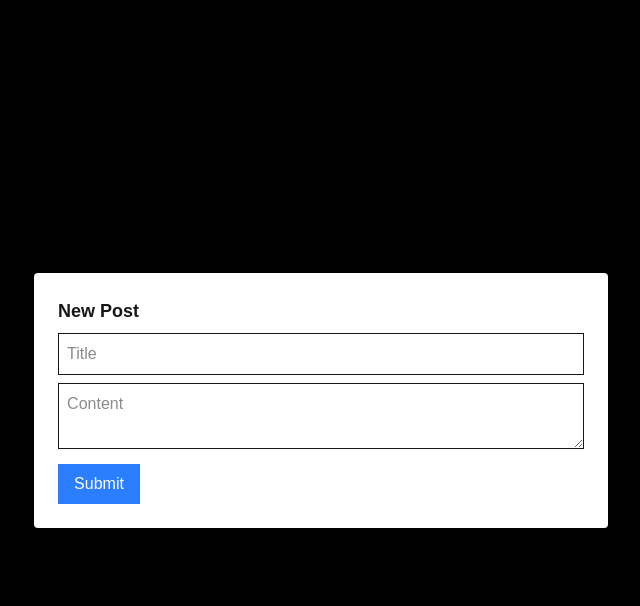
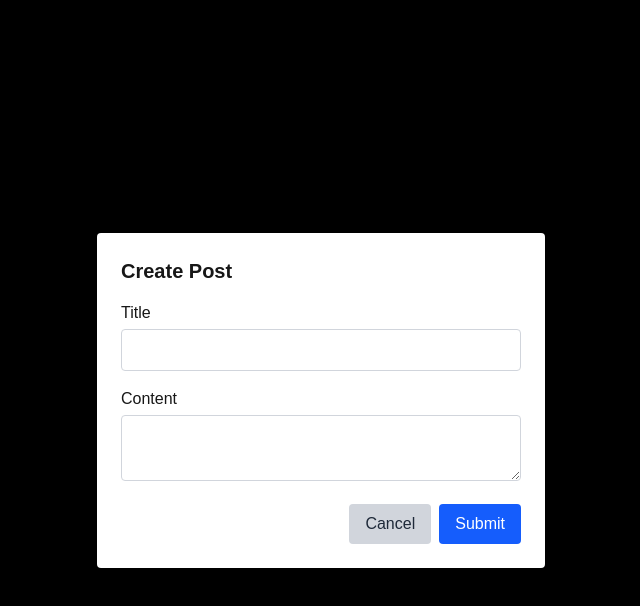
Before and after one commit to Nduat1/alx-project-0x02-setup, a Next.js app in the folder alx-project-0x02/: page /home in a window 1280 px wide. Both pictures are taken after a click on the button "Add Post". Shown: the top 606 px of the page, without its empty margins (319-959 px from the left). Built offline with nearby package versions, Linux system fonts and the light colour scheme.

Commit message:
Modal component

```diff
--- a/alx-project-0x02/components/common/PostModal.tsx
+++ b/alx-project-0x02/components/common/PostModal.tsx
@@ -1,20 +1,63 @@
-import { useState } from 'react';
+// components/common/PostModal.tsx
+import React, { useState } from 'react';
 
 interface PostModalProps {
-  onAddPost: (title: string, content: string) => void;
+  onClose: () => void;
+  onSubmit: (title: string, content: string) => void;
 }
 
-const PostModal = ({ onAddPost }: PostModalProps) => {
+const PostModal: React.FC<PostModalProps> = ({ onClose, onSubmit }) => {
   const [title, setTitle] = useState('');
   const [content, setContent] = useState('');
 
+  const handleSubmit = (e: React.FormEvent) => {
+    e.preventDefault();
+    onSubmit(title, content);
+    setTitle('');
+    setContent('');
+    onClose();
+  };
+
   return (
-    <div className="fixed inset-0 bg-black bg-opacity-50 flex justify-center items-center">
-      <div className="bg-white p-6 rounded shadow-md">
-        <h2 className="text-lg font-bold mb-2">New Post</h2>
-        <input className="border p-2 mb-2 w-full" placeholder="Title" onChange={e => setTitle(e.target.value)} />
-        <textarea className="border p-2 mb-2 w-full" placeholder="Content" onChange={e => setContent(e.target.value)} />
-        <button className="bg-blue-500 text-white px-4 py-2" onClick={() => onAddPost(title, content)}>Submit</button>
+    <div className="fixed inset-0 flex items-center justify-center bg-black bg-opacity-40 z-50">
+      <div className="bg-white p-6 rounded shadow-md w-full max-w-md">
+        <h2 className="text-xl font-bold mb-4">Create Post</h2>
+        <form onSubmit={handleSubmit}>
+          <div className="mb-4">
+            <label className="block mb-1 font-medium">Title</label>
+            <input
+              type="text"
+              value={title}
+              onChange={(e) => setTitle(e.target.value)}
+              className="w-full border border-gray-300 rounded px-3 py-2"
+              required
+            />
+          </div>
+          <div className="mb-4">
+            <label className="block mb-1 font-medium">Content</label>
+            <textarea
+              value={content}
+              onChange={(e) => setContent(e.target.value)}
+              className="w-full border border-gray-300 rounded px-3 py-2"
+              required
+            />
+          </div>
+          <div className="flex justify-end">
+            <button
+              type="button"
+              onClick={onClose}
+              className="mr-2 px-4 py-2 bg-gray-300 text-gray-800 rounded"
+            >
+              Cancel
+            </button>
+            <button
+              type="submit"
+              className="px-4 py-2 bg-blue-600 text-white rounded"
+            >
+              Submit
+            </button>
+          </div>
+        </form>
       </div>
     </div>
   );
--- a/alx-project-0x02/pages/home.tsx
+++ b/alx-project-0x02/pages/home.tsx
@@ -1,23 +1,33 @@
-import { useState } from 'react';
-import PostModal from '../components/common/PostModal';
-import Card from '../components/common/Card';
-import Header from '../components/layout/Header';
+import React, { useState } from 'react';
+import PostModal from '@/components/common/PostModal';
+import Card from '@/components/common/Card';
 
-export default function HomePage() {
+export default function Home() {
+  const [modalOpen, setModalOpen] = useState(false);
   const [posts, setPosts] = useState<{ title: string; content: string }[]>([]);
-  const [showModal, setShowModal] = useState(false);
 
   const handleAddPost = (title: string, content: string) => {
     setPosts([...posts, { title, content }]);
-    setShowModal(false);
   };
 
   return (
-    <>
-      <Header />
-      <button className="bg-green-500 text-white p-2 my-4" onClick={() => setShowModal(true)}>Add Post</button>
-      {showModal && <PostModal onAddPost={handleAddPost} />}
-      {posts.map((post, index) => <Card key={index} title={post.title} content={post.content} />)}
-    </>
+    <div className="p-4">
+      <h1 className="text-2xl font-bold mb-4">Home Page</h1>
+      <button
+        onClick={() => setModalOpen(true)}
+        className="mb-4 px-4 py-2 bg-blue-600 text-white rounded"
+      >
+        Add Post
+      </button>
+      {posts.map((post, index) => (
+        <Card key={index} title={post.title} content={post.content} />
+      ))}
+      {modalOpen && (
+        <PostModal
+          onClose={() => setModalOpen(false)}
+          onSubmit={handleAddPost}
+        />
+      )}
+    </div>
   );
 }
```
